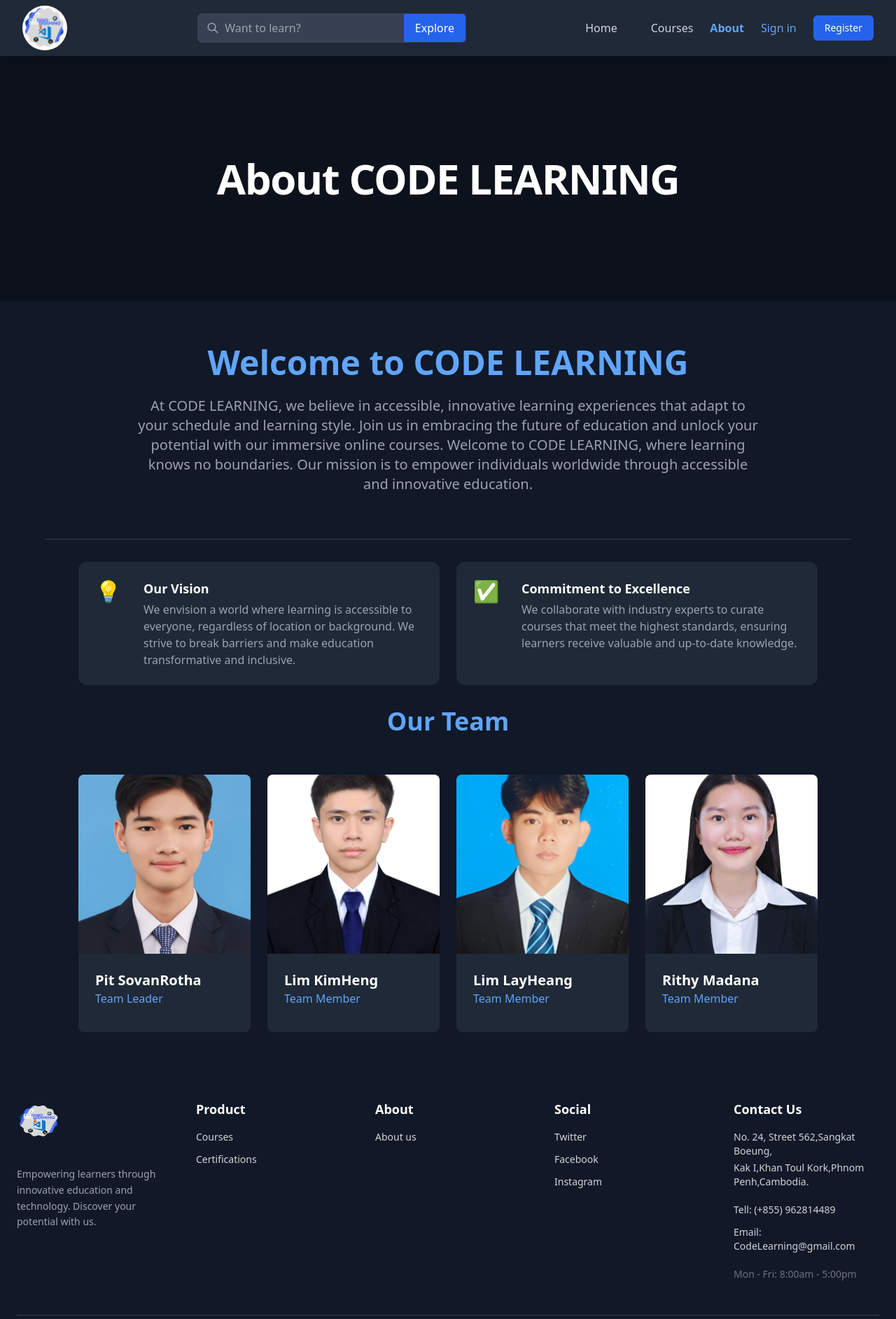
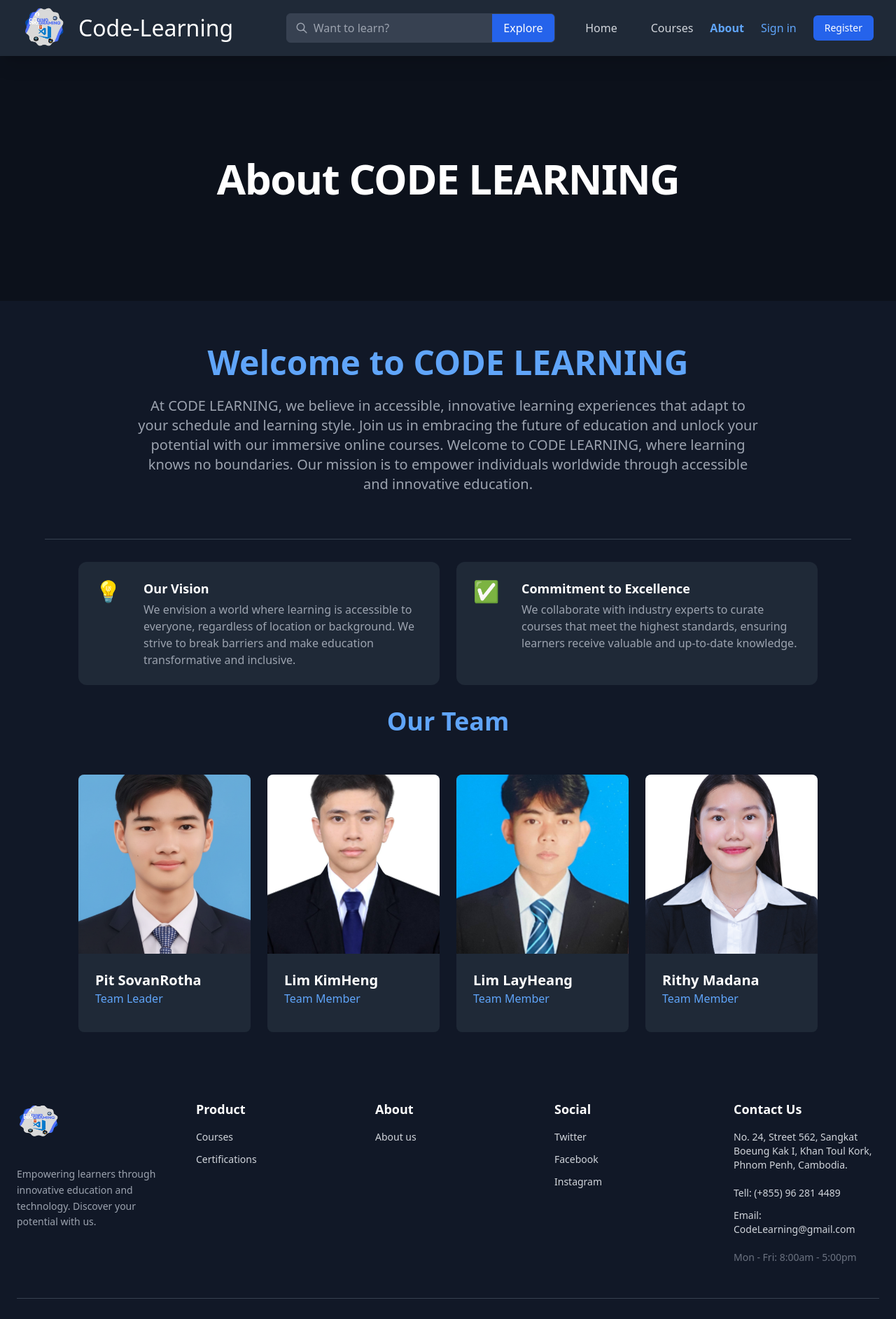
Before and after one commit to SovanRotha/Code-learning, a website: page page/about us.html in a window 1280 px wide. Shown: the top 1885 px of the page at 70% size. Drawn offline with nearby package versions, Linux system fonts and the light colour scheme; files that its build step writes are made by us from their sources.

Commit message:
new update version

```diff
--- a/index.html
+++ b/index.html
@@ -30,8 +30,9 @@
         <div class="flex justify-between items-center h-20">
 
             <div class="flex-shrink-0">
-                <a href="#" class="flex items-center">
-                    <img src="./asset/logo.jpg" alt="Logo" class="h-16 w-16 rounded-full object-cover">
+                <a href="index.html" class="flex items-center">
+                    <img src="./asset/Logo image.png" alt="Logo" class="h-16 w-16 rounded-full object-cover">
+                    <span class="space-x-5 text-white text-[20px] sm:text-[32px] p-4">Code-Learning</span>
                 </a>
             </div>
 
@@ -237,7 +238,9 @@
 
             <div class="card bg-gray-700 hover:bg-gray-600 rounded-xl p-5 hover:shadow-lg transition w-full max-w-sm">
                 <div class="flex justify-center">
+
                     <img class="childimage rounded-2xl" src="./asset/css3-logo-png_seeklogo-186678.png" alt="CSS Course" width="100%">
+
                 </div>
                 <div class="ml-4 mt-4">
                     <h4 class="font-bold text-start text-white">CSS</h4>
@@ -329,10 +332,10 @@
                 <h3 class="text-white font-semibold text-lg mb-4">Contact Us</h3>
                 <div class="space-y-3 text-sm">
                     <address class="not-italic space-y-1">
-                        <p>No. 24, Street 562,Sangkat Boeung,</p>
-                        <p>Kak I,Khan Toul Kork,Phnom Penh,Cambodia.</p>
+                        <p>No. 24, Street 562, Sangkat Boeung Kak I, Khan Toul Kork, Phnom Penh, Cambodia.</p>
+
                     </address>
-                    <p class="pt-2">Tell: <a href="tel:+855717240181" class="hover:text-blue-400 transition">(+855) 95-990-910 (+855) 93-990-910</a></p>
+                    <p class="pt-2">Tell: <a href="tel:+855717240181" class="hover:text-blue-400 transition">(+855) 96 281 4489</a></p>
                     <p>Email: <a href="mailto:sovanrothapit@gmail.com" class="hover:text-blue-400 transition">CodeLearning@gmail.com</a></p>
                     <p class="pt-2 text-gray-500">Mon - Fri: 8:00am - 5:00pm</p>
                 </div>
--- a/page/about us.html
+++ b/page/about us.html
@@ -42,8 +42,9 @@
     <nav class="max-w-7xl mx-auto px-4 sm:px-6 lg:px-8">
         <div class="flex justify-between items-center h-20">
             <div class="flex-shrink-0">
-                <a href="#" class="flex items-center">
-                    <img src="../asset/logo.jpg" alt="Logo" class="h-16 w-16 rounded-full object-cover">
+                <a href="../index.html" class="flex items-center">
+                    <img src="../asset/Logo image.png" alt="Logo" class="h-16 w-16 rounded-full object-cover">
+                    <span class="space-x-5 text-white text-[20px] sm:text-[32px] p-4">Code-Learning</span>
                 </a>
             </div>
 
@@ -133,7 +134,7 @@
 </script>
 
 <div class="background-hero">
-    <h1 class="relative text-white text-4xl sm:text-6xl font-extrabold tracking-tight">About CODE LEARNING</h1>
+    <h1 class="relative text-white text-4xl text-center sm:text-6xl font-extrabold tracking-tight">About CODE LEARNING</h1>
 </div>
 
 <section class="max-w-6xl mx-auto px-4 sm:px-8 md:px-12 py-16 text-center">
@@ -307,10 +308,10 @@
                 <h3 class="text-white font-semibold text-lg mb-4">Contact Us</h3>
                 <div class="space-y-3 text-sm">
                     <address class="not-italic space-y-1">
-                        <p>No. 24, Street 562,Sangkat Boeung,</p>
-                        <p>Kak I,Khan Toul Kork,Phnom Penh,Cambodia.</p>
+                        <p>No. 24, Street 562, Sangkat Boeung Kak I, Khan Toul Kork, Phnom Penh, Cambodia.</p>
+
                     </address>
-                    <p class="pt-2">Tell: <a href="tel:+855717240181" class="hover:text-blue-400 transition">(+855) 962814489</a></p>
+                    <p class="pt-2">Tell: <a href="tel:+855717240181" class="hover:text-blue-400 transition">(+855) 96 281 4489</a></p>
                     <p>Email: <a href="mailto:sovanrothapit@gmail.com" class="hover:text-blue-400 transition">CodeLearning@gmail.com</a></p>
                     <p class="pt-2 text-gray-500">Mon - Fri: 8:00am - 5:00pm</p>
                 </div>
--- a/page/course.html
+++ b/page/course.html
@@ -140,7 +140,8 @@
         <div class="flex justify-between items-center h-20">
             <div class="flex-shrink-0">
                 <a href="#" class="flex items-center">
-                    <img src="../asset/logo.jpg" alt="Logo" class="h-16 w-16 rounded-full object-cover">
+                    <img src="../asset/Logo image.png" alt="Logo" class="h-16 w-16 rounded-full object-cover">
+                    <span class="space-x-5 text-white text-[20px] sm:text-[32px] p-4">Code-Learning</span>
                 </a>
             </div>
 
@@ -463,10 +464,10 @@
                 <h3 class="text-white font-semibold text-lg mb-4">Contact Us</h3>
                 <div class="space-y-3 text-sm">
                     <address class="not-italic space-y-1">
-                        <p>No. 24, Street 562,Sangkat Boeung,</p>
-                        <p>Kak I,Khan Toul Kork,Phnom Penh,Cambodia.</p>
+                         <p>No. 24, Street 562, Sangkat Boeung Kak I, Khan Toul Kork, Phnom Penh, Cambodia.</p>
+
                     </address>
-                    <p class="pt-2">Tell: <a href="tel:+855717240181" class="hover:text-blue-400 transition">(+855) 962814489</a></p>
+                    <p class="pt-2">Tell: <a href="tel:+855717240181" class="hover:text-blue-400 transition">(+855) 96 281 4489</a></p>
                     <p>Email: <a href="mailto:sovanrothapit@gmail.com" class="hover:text-blue-400 transition">CodeLearning@gmail.com</a></p>
                     <p class="pt-2 text-gray-500">Mon - Fri: 8:00am - 5:00pm</p>
                 </div>
```
